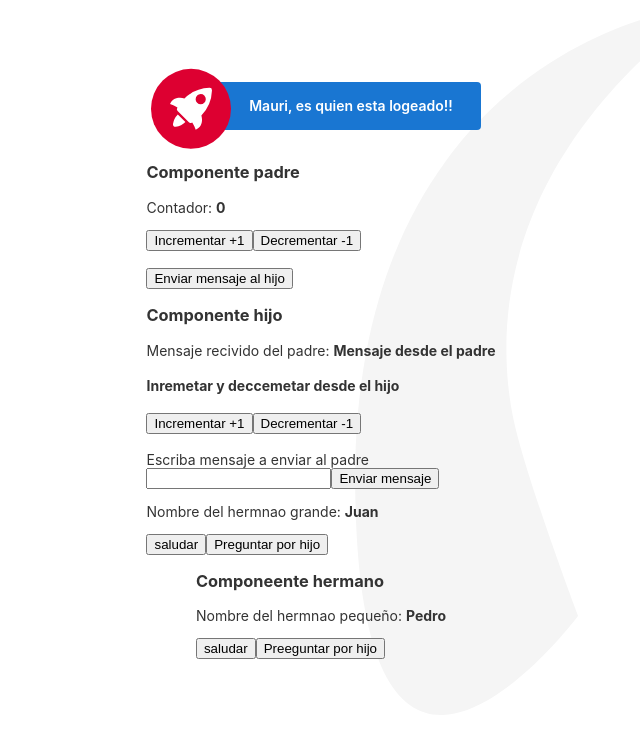
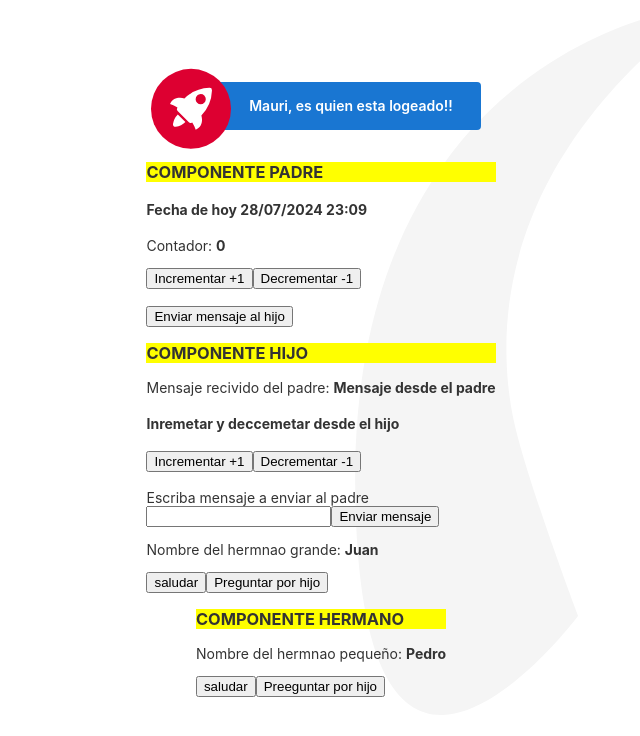
Before and after one commit to MauriVenegas/angular-16, an Angular app: page / in a window 1280 px wide. Both pictures are taken after a click on the button "Enviar mensaje al hijo". Shown: the top 736 px of the page, without its empty margins (319-959 px from the left). Built offline with nearby package versions, Linux system fonts and the light colour scheme.

Commit message:
Directiva y pipes

```diff
--- a/src/app/app.module.ts
+++ b/src/app/app.module.ts
@@ -7,13 +7,17 @@ import { PadreComponent } from './padre/padre.component';
 import { HijoComponent } from './hijo/hijo.component';
 import { FormsModule } from '@angular/forms';
 import { HermanoComponent } from './hermano/hermano.component';
+import { EstiloHermanosDirective } from './estilo-hermanos.directive';
+import { MiPipePersonalizadoPipe } from './mi-pipe-personalizado.pipe';
 
 @NgModule({
   declarations: [
     AppComponent,
     PadreComponent,
     HijoComponent,
-    HermanoComponent
+    HermanoComponent,
+    EstiloHermanosDirective,
+    MiPipePersonalizadoPipe
   ],
   imports: [
     BrowserModule,
--- /dev/null
+++ b/src/app/estilo-hermanos.directive.ts
@@ -0,0 +1,12 @@
+import { Directive, ElementRef } from '@angular/core';
+
+@Directive({
+  selector: '[appEstiloHermanos]'
+})
+export class EstiloHermanosDirective {
+
+  constructor(private elment: ElementRef) {
+    this.elment.nativeElement.style.background = 'yellow';
+  }
+
+}
--- a/src/app/hermano/hermano.component.html
+++ b/src/app/hermano/hermano.component.html
@@ -1,4 +1,5 @@
-<h3>Componeente hermano</h3>
+<!-- appEstiloHermanos: es directiva -->
+<h3 appEstiloHermanos>{{'Componente hermano' | miPipePersonalizado}}</h3>
 
 <p>Nombre del hermnao pequeño: <b>{{hermanoPequeno}}</b></p>
 <button (click)="saludar()">saludar</button>
--- a/src/app/hijo/hijo.component.html
+++ b/src/app/hijo/hijo.component.html
@@ -1,4 +1,4 @@
-<h3>Componente hijo</h3>
+<h3 appEstiloHermanos>{{'Componente hijo' | miPipePersonalizado}}</h3>
 
 <p>Mensaje recivido del padre: <b>{{mensajeRecibido}}</b></p>
 
--- /dev/null
+++ b/src/app/mi-pipe-personalizado.pipe.ts
@@ -0,0 +1,12 @@
+import { Pipe, PipeTransform } from '@angular/core';
+
+@Pipe({
+  name: 'miPipePersonalizado'
+})
+export class MiPipePersonalizadoPipe implements PipeTransform {
+
+  transform(valor: string | undefined): string {
+    return valor?.toUpperCase() || '';
+  }
+
+}
--- a/src/app/padre/padre.component.html
+++ b/src/app/padre/padre.component.html
@@ -1,4 +1,7 @@
-<h3>Componente padre</h3>
+<!-- appEstiloHermanos: es directiva -->
+<h3 appEstiloHermanos>{{'Componente padre' | miPipePersonalizado}}</h3>
+<!-- date: es un pepline que viene incluido con Angular -->
+<h4>Fecha de hoy {{ fecha | date: 'dd/MM/yyyy HH:mm' }}</h4>
 <p>Contador: <b>{{ valorContador }}</b></p>
 <button (click)="incrementar()">Incrementar +1</button>
 <button (click)="decrementar()">Decrementar -1</button>
--- a/src/app/padre/padre.component.ts
+++ b/src/app/padre/padre.component.ts
@@ -23,6 +23,7 @@ export class PadreComponent implements OnInit {
   mensajePadre: string = 'Mensaje desde el padre'
   enviarMensaje: boolean = false
   mensajeHijo?: string
+  fecha?: Date = new Date()
 
   incrementar() {
     this.valorContador++
```
Also changed, not shown: 1 other file (tests, documents, lock files or other folders).
